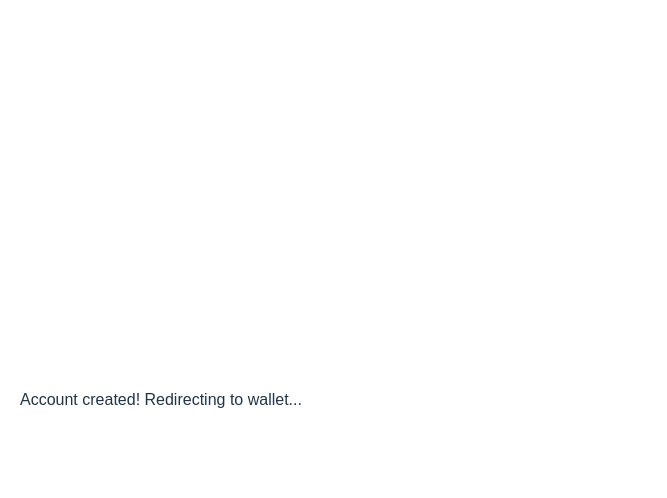
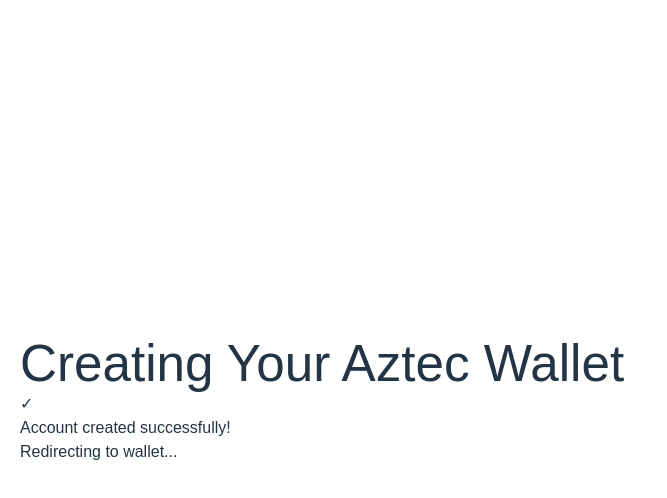
Before and after one commit to rajeshb62/aztec-wallet, a React (Vite) app in the folder frontend/: page /wallet in a window 1280 px wide. Both pictures are taken after a click on the button "Create Account". Shown: the top 498 px of the page, without its empty margins (0-667 px from the left). Built offline with nearby package versions, Linux system fonts and the light colour scheme.

Commit message:
create-account component ui improvement

```diff
--- a/frontend/src/index.css
+++ b/frontend/src/index.css
@@ -72,3 +72,17 @@
     background-color: #f9f9f9;
   }
 }
+
+/* Add these custom animations */
+@keyframes spin {
+  from {
+    transform: rotate(0deg);
+  }
+  to {
+    transform: rotate(360deg);
+  }
+}
+
+.animate-spin {
+  animation: spin 1s linear infinite;
+}
--- a/frontend/src/pages/CreateAccount.tsx
+++ b/frontend/src/pages/CreateAccount.tsx
@@ -4,8 +4,7 @@
 
 // Mock function for getSchnorrAccount
 const getSchnorrAccount = async () => {
-  // Simulate a delay
-  await new Promise(resolve => setTimeout(resolve, 1000));
+  await new Promise(resolve => setTimeout(resolve, 2000));
   return {
     address: '0x' + Math.random().toString(16).substr(2, 40),
     privateKey: Math.random().toString(16).substr(2, 64),
@@ -15,6 +14,7 @@
 
 const CreateAccount: React.FC = () => {
   const [isCreating, setIsCreating] = useState(true);
+  const [error, setError] = useState<string | null>(null);
   const { setWalletInfo } = useWallet();
   const navigate = useNavigate();
 
@@ -34,6 +34,7 @@
         setTimeout(() => navigate('/wallet'), 2000);
       } catch (error) {
         console.error('Error creating account:', error);
+        setError('An error occurred while creating your account. Please try again.');
         setIsCreating(false);
       }
     };
@@ -41,11 +42,55 @@
     createAccount();
   }, [setWalletInfo, navigate]);
 
-  if (isCreating) {
-    return <div data-testid="creating-account">Creating Account...</div>;
-  }
+  const handleCancel = () => {
+    navigate('/');
+  };
 
-  return <div data-testid="account-created">Account created! Redirecting to wallet...</div>;
+  const handleRetry = () => {
+    setIsCreating(true);
+    setError(null);
+  };
+
+  return (
+    <div className="flex items-center justify-center min-h-screen bg-gray-100">
+      <div className="bg-white p-8 rounded-lg shadow-lg max-w-md w-full mx-4">
+        <h1 className="text-3xl font-bold mb-6 text-center text-gray-800">
+          Creating Your Aztec Wallet
+        </h1>
+        {isCreating ? (
+          <div data-testid="creating-account" className="text-center">
+            <div className="animate-spin rounded-full h-16 w-16 border-b-2 border-gray-900 mx-auto mb-4"></div>
+            <p className="text-xl mb-4">Creating Account...</p>
+            <div className="w-full bg-gray-200 rounded-full h-2.5 dark:bg-gray-700 mb-4">
+              <div className="bg-blue-600 h-2.5 rounded-full w-1/2"></div>
+            </div>
+            <button
+              onClick={handleCancel}
+              className="text-gray-500 hover:text-gray-700 transition duration-300 ease-in-out"
+            >
+              Cancel
+            </button>
+          </div>
+        ) : error ? (
+          <div data-testid="account-error" className="text-center">
+            <p className="text-red-500 mb-4">{error}</p>
+            <button
+              onClick={handleRetry}
+              className="bg-black hover:bg-gray-800 text-white font-bold py-2 px-4 rounded-lg transition duration-300 ease-in-out"
+            >
+              Retry
+            </button>
+          </div>
+        ) : (
+          <div data-testid="account-created" className="text-center">
+            <div className="text-green-500 text-5xl mb-4">✓</div>
+            <p className="text-xl mb-4">Account created successfully!</p>
+            <p>Redirecting to wallet...</p>
+          </div>
+        )}
+      </div>
+    </div>
+  );
 };
 
 export default CreateAccount;
```
